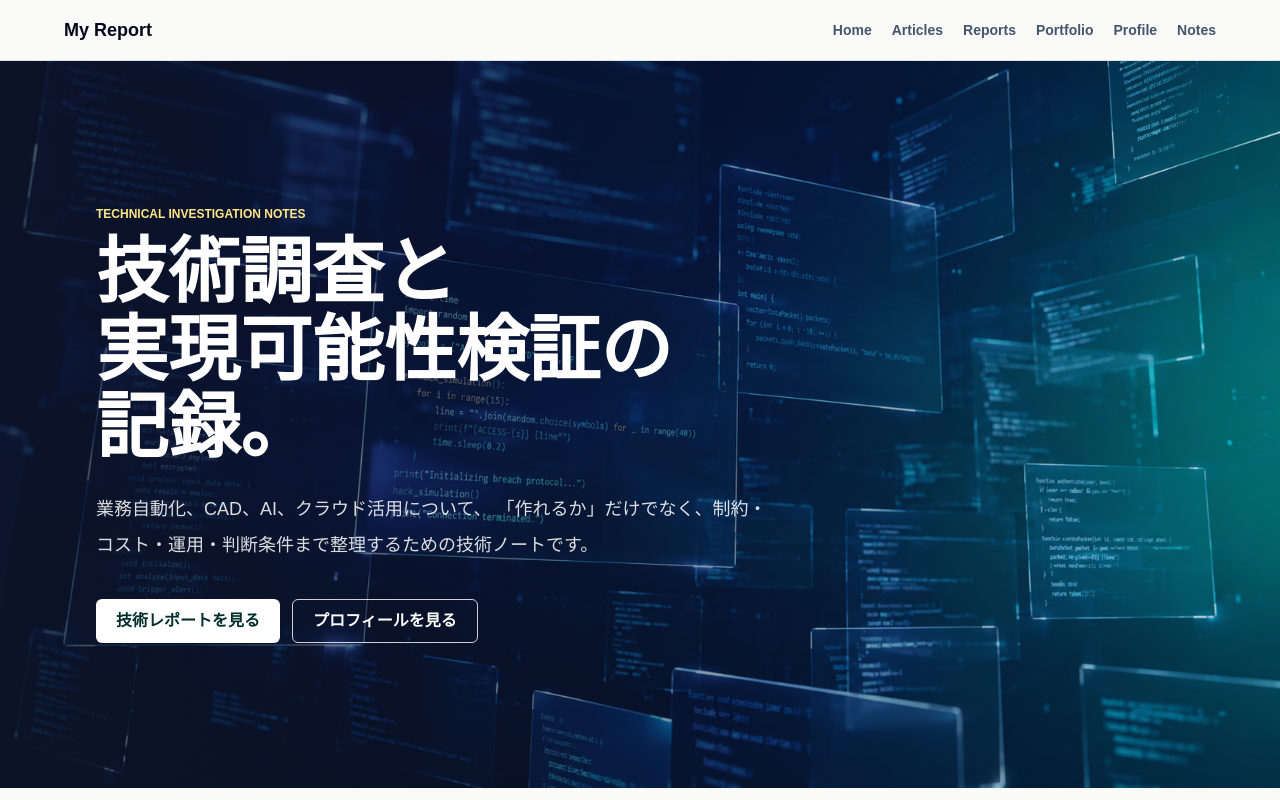
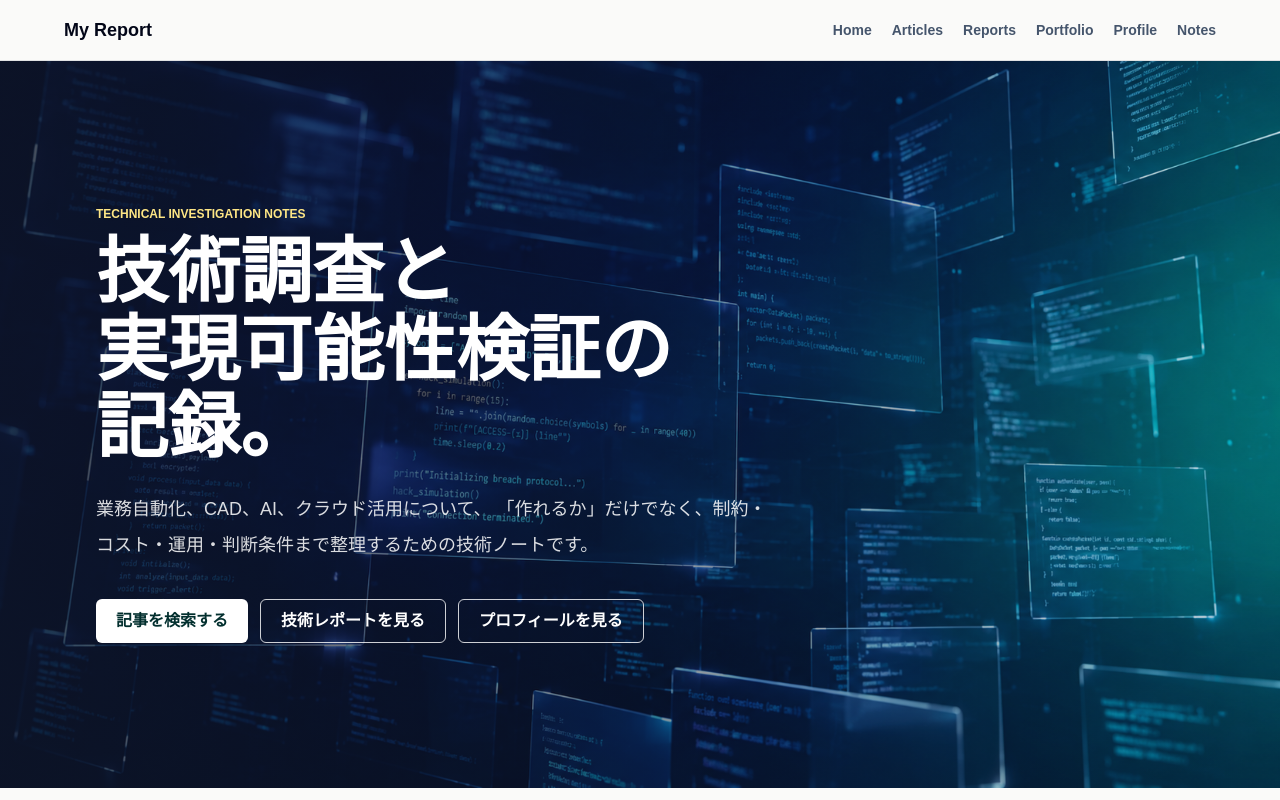
Before and after one commit to 0x46y/MyReport, a Next.js app: page / in a window 1280 px wide. Shown: the top 800 px of the page. Built offline with nearby package versions, Linux system fonts and the light colour scheme.

Commit message:
検索へのリンク

```diff
--- a/app/page.tsx
+++ b/app/page.tsx
@@ -29,6 +29,12 @@ export default function Home() {
           <div className="mt-9 flex flex-wrap gap-3">
             <Link
               className="inline-flex min-h-11 items-center justify-center rounded-md bg-white px-5 font-black text-teal-950 transition hover:bg-amber-100"
+              href="/articles"
+            >
+              記事を検索する
+            </Link>
+            <Link
+              className="inline-flex min-h-11 items-center justify-center rounded-md border border-white/80 px-5 font-black text-white transition hover:bg-white/10"
               href="/reports"
             >
               技術レポートを見る
```
